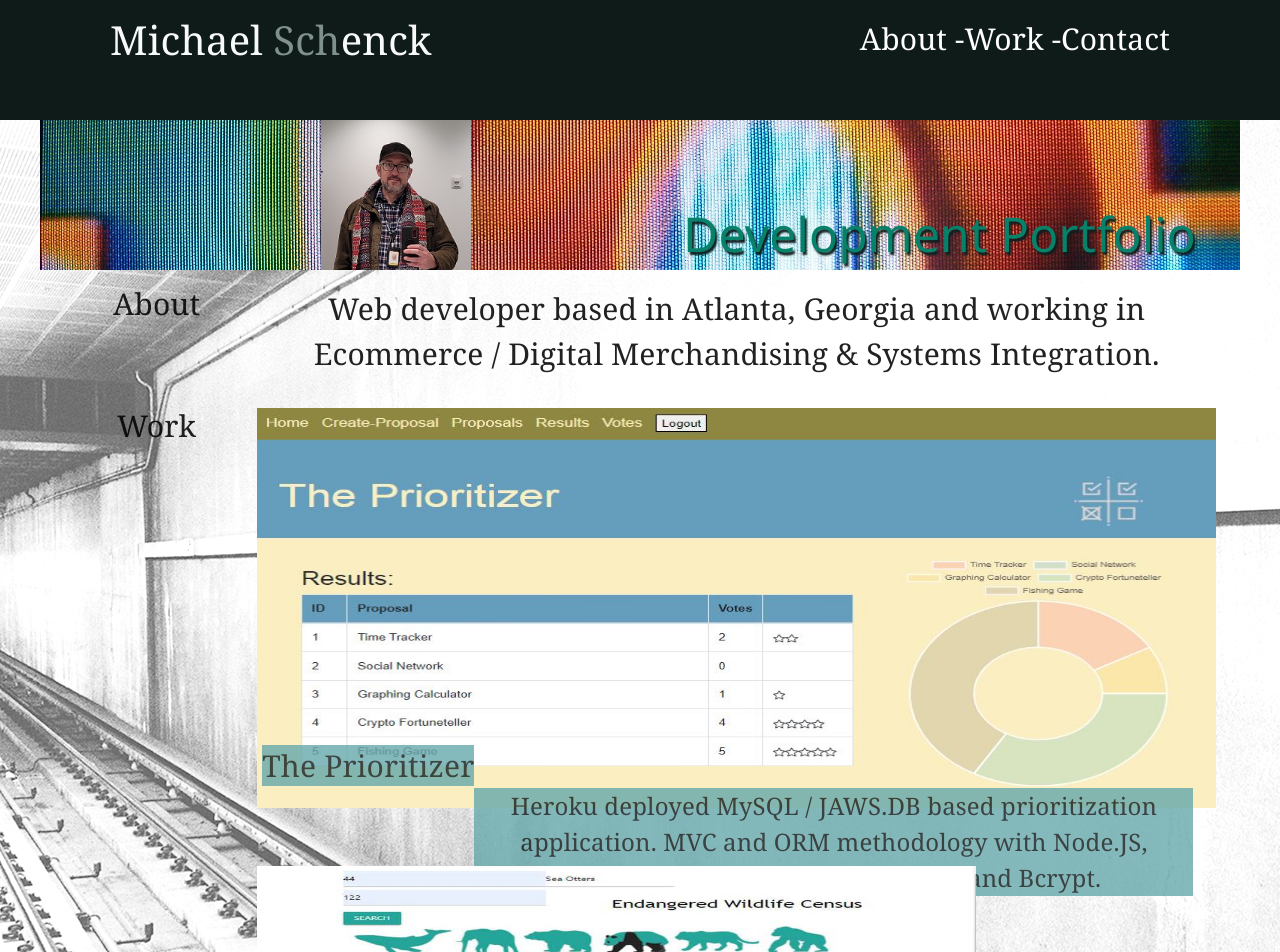
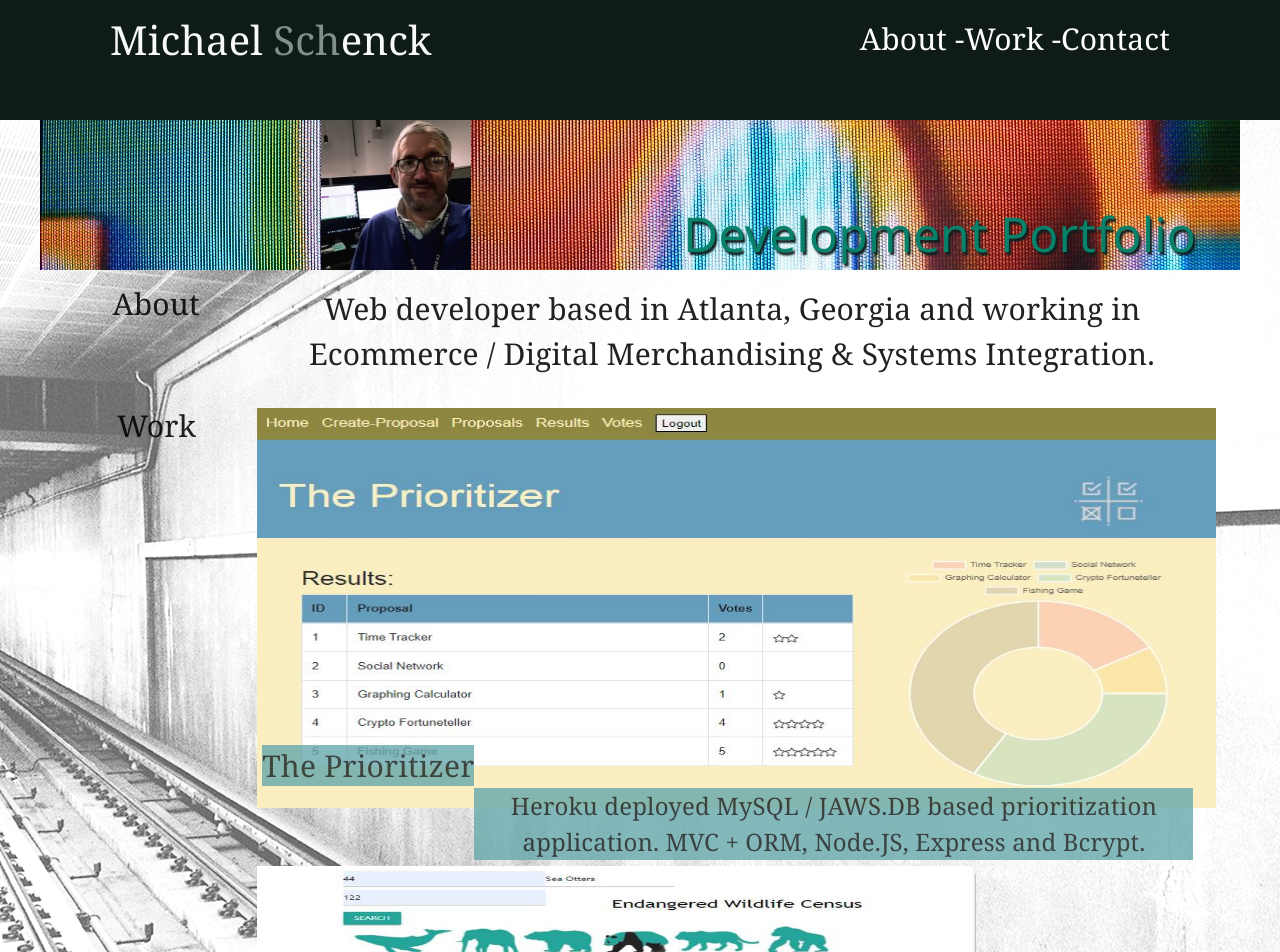
Before and after one commit to mdschenck/Developer-Profile, a React (Create React App) app: page / in a window 1280 px wide. Shown: the top 952 px of the page. Built offline with nearby package versions, Linux system fonts and the light colour scheme; the HTML template or start-up script is replaced by a standard one.

Commit message:
Fix Css styling with MUI

```diff
--- a/src/components/About.jsx
+++ b/src/components/About.jsx
@@ -19,12 +19,13 @@ return (
       <Box
         sx={{
           marginTop: 2,
-          display: 'flex',
-          flexDirection: 'column',
+          marginBottom: 2,
+          // display: 'flex',
+          // flexDirection: 'column',
           // alignItems: 'center',
         }}
       >
-        <Grid container spacing={1}>
+        <Grid container xs={12} spacing={1}>
           <Grid item xs={2} className="left  leftSide" id="about">
             <h2  className="leftSideH2">About</h2>
           </Grid>
--- a/src/components/FeaturedProject.jsx
+++ b/src/components/FeaturedProject.jsx
@@ -18,6 +18,7 @@ return (
       <Box
         sx={{
           marginTop: 2,
+          marginBottom: 2,
           display: 'flex',
           flexDirection: 'column',
           // alignItems: 'left',
@@ -45,7 +46,7 @@ return (
           </h2>
           <p>
           <span>
-            Heroku deployed MySQL / JAWS.DB based prioritization application. MVC and ORM methodology with Node.JS, Express.JS, Sequelize, Handlebars, and Bcrypt.
+            Heroku deployed MySQL / JAWS.DB based prioritization application. MVC + ORM, Node.JS, Express and Bcrypt.
           </span>
           </p>
         </Grid>
```
Also changed, not shown: public/assets/Images/ms-headshot.jpg, 11 other files (tests, documents, lock files or other folders).
